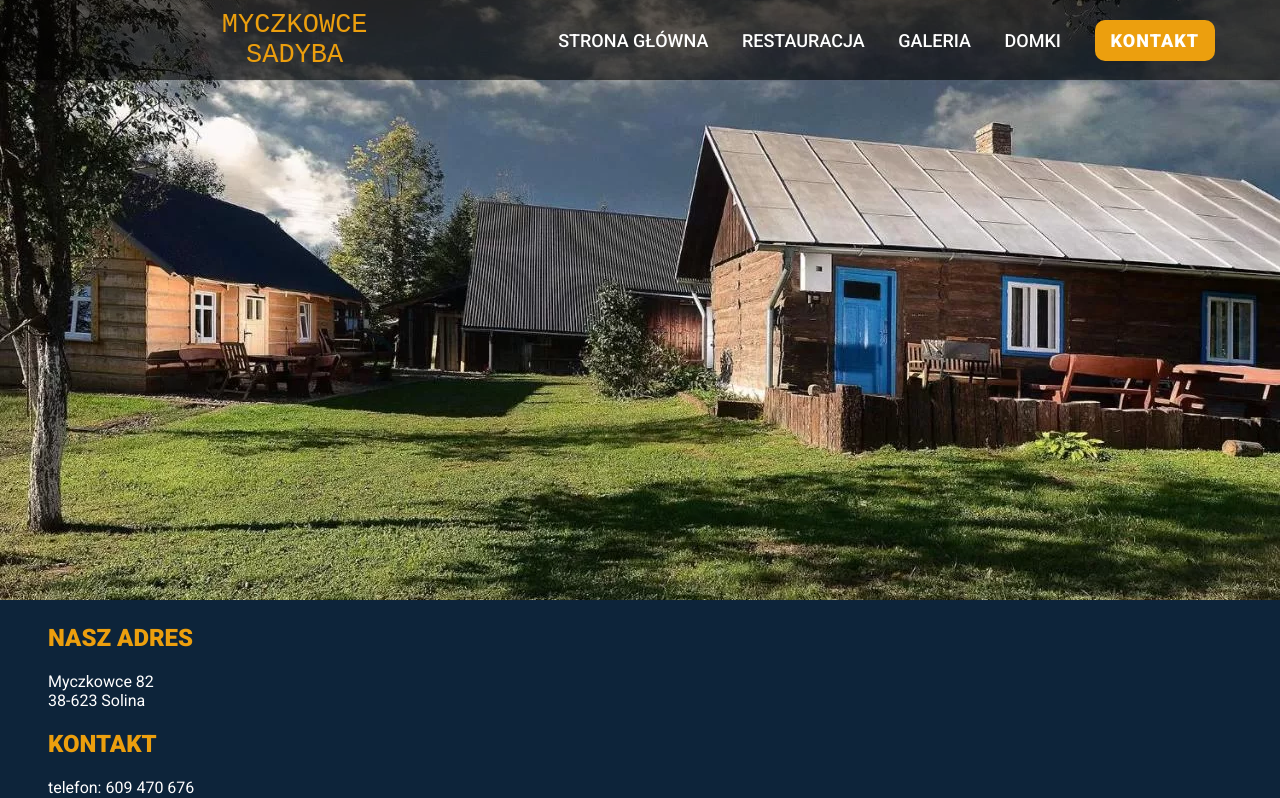
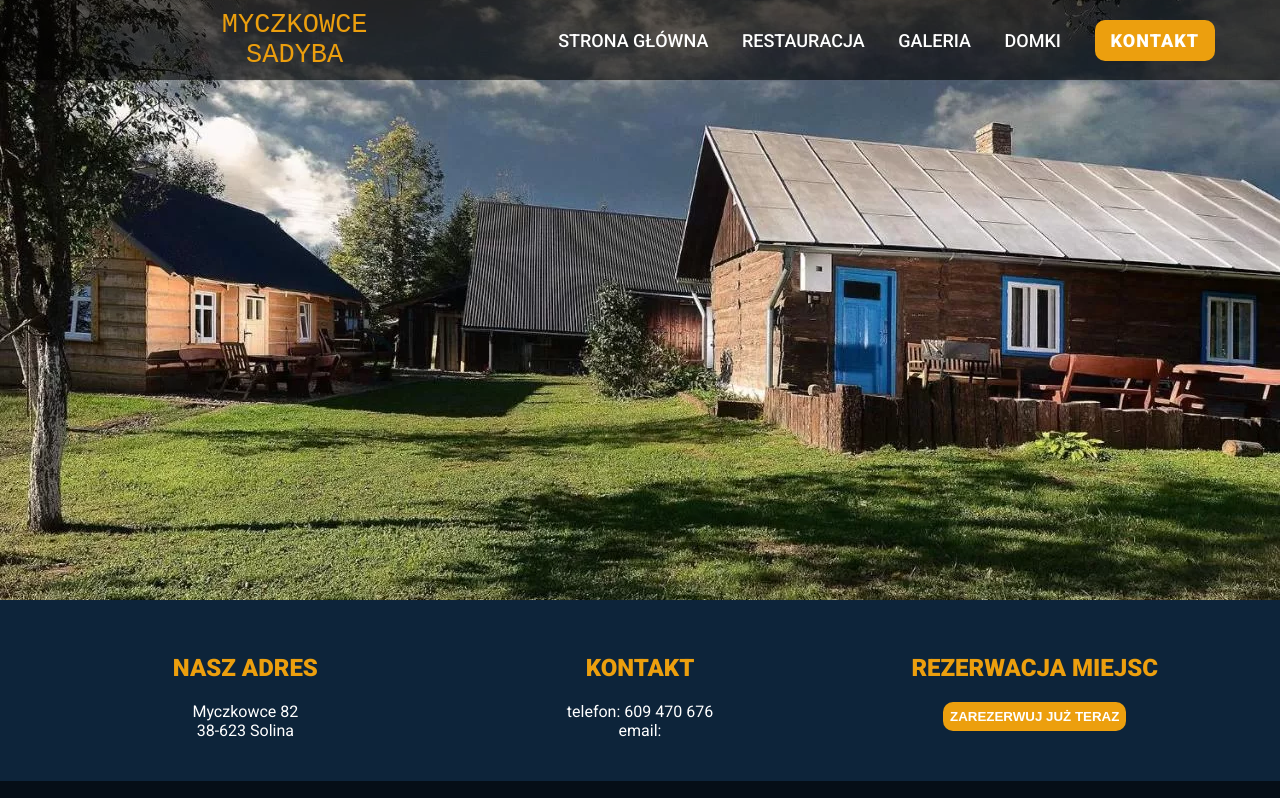
Before and after one commit to radi124/Project, a React (Create React App) app: page /contact in a window 1280 px wide. Shown: the top 798 px of the page. Built offline with nearby package versions, Linux system fonts and the light colour scheme.

Commit message:
contact change

```diff
--- a/src/pages/contact/Contact.js
+++ b/src/pages/contact/Contact.js
@@ -2,41 +2,6 @@ import React from "react";
 import { Grid, Row, Col } from "react-flexbox-grid";
 import styled from "styled-components";
 import img1 from "./images/img1.webp";
-// import React, { Component } from 'react';
-// import GoogleMapReact from 'google-map-react';
-
-// const AnyReactComponent = ({ text }) => <div>{text}</div>;
-
-// class SimpleMap extends Component {
-//   static defaultProps = {
-//     center: {
-//       lat: 59.95,
-//       lng: 30.33
-//     },
-//     zoom: 11
-//   };
-
-//   render() {
-//     return (
-//       // Important! Always set the container height explicitly
-//       <div style={{ height: '100vh', width: '100%' }}>
-//         <GoogleMapReact
-//           bootstrapURLKeys={{ key: /* YOUR KEY HERE */ }}
-//           defaultCenter={this.props.center}
-//           defaultZoom={this.props.zoom}
-//         >
-//           <AnyReactComponent
-//             lat={59.955413}
-//             lng={30.337844}
-//             text="My Marker"
-//           />
-//         </GoogleMapReact>
-//       </div>
-//     );
-//   }
-// }
-
-// export default SimpleMap;
 
 export const Contact = () => {
   return (
@@ -46,17 +11,25 @@ export const Contact = () => {
       </ImageWrapper>
 
       <Grid>
-        <Row>
-          <Col>
-            <ULWrapper>
+        <Row center="xs">
+          <Col xs={6} sm={4} md={4} lg={4}>
+            <ElementWrapper>
               <H2Wrapper>NASZ ADRES</H2Wrapper>
               Myczkowce 82
               <br />
               38-623 Solina
+            </ElementWrapper>
+          </Col>
+          <Col xs={6} sm={4} md={4} lg={4}>
+            <ElementWrapper>
               <H2Wrapper>KONTAKT</H2Wrapper>
               telefon: 609 470 676
               <br />
               email:
+            </ElementWrapper>
+          </Col>
+          <Col xs={12} sm={4} md={4} lg={4}>
+            <ElementWrapper>
               <H2Wrapper>REZERWACJA MIEJSC</H2Wrapper>
               <a
                 href="https://www.booking.com/hotel/pl/myczkowce-sadyba.pl.html?label=gen173nr-1FCAEoggI46AdIM1gEaLYBiAEBmAEeuAEXyAEP2AEB6AEB-AELiAIBqAIDuAKYk5X9BcACAdICJDhmMTE1OGQ1LTUwODktNDUxMy04OGNjLTExNDVmODBiZTRmM9gCBuACAQ;sid=8cbc453a049553240d842fb4b431525f;dest_id=-533901;dest_type=city;dist=0;group_adults=2;group_children=0;hapos=1;hpos=1;no_rooms=1;room1=A%2CA;sb_price_type=total;sr_order=popularity;srepoch=1605024105;srpvid=d5b270b49b0300f9;type=total;ucfs=1&#tab-main"
@@ -64,7 +37,7 @@ export const Contact = () => {
               >
                 <ButtonContact>Zarezerwuj już teraz</ButtonContact>
               </a>
-            </ULWrapper>
+            </ElementWrapper>
           </Col>
         </Row>
       </Grid>
@@ -80,11 +53,15 @@ const Image = styled.img`
 const ImageWrapper = styled.div``;
 const H2Wrapper = styled.h2`
   color: rgb(236, 159, 14);
+  flex-direction: column;
+  display: flex;
+  margin-top: 40px;
 `;
 const ULWrapper = styled.div`
   align-items: center;
   justify-content: center;
   flex-direction: row;
+  display: flex;
 `;
 const ButtonContact = styled.button`
 padding: 7px;
@@ -94,6 +71,7 @@ padding: 7px;
   background-color: rgb(236, 159, 14);
   text-transform: uppercase;
   font-weight:bold;
+
   a {
     color: #ffff;
     text-decoration: none;
@@ -105,3 +83,8 @@ padding: 7px;
     box-shadow: 0 0px 2px  #848484, 0 0px 2px  #848484;
   }
 `;
+const ElementWrapper = styled.div`
+  flex-direction: column;
+  display: flex;
+  padding: 10px 30px 10px 30px;
+`;
--- a/src/pages/galery/Galery.js
+++ b/src/pages/galery/Galery.js
@@ -4,7 +4,6 @@ import Carousel, { Modal, ModalGateway } from "react-images";
 import { Grid, Row, Col } from "react-flexbox-grid";
 import { photos } from "./photos.js";
 import styled from "styled-components";
-import photo1 from "./images/page1.jpg";
 
 export const Galery = () => {
   const [currentImage, setCurrentImage] = useState(0);
@@ -22,12 +21,10 @@ export const Galery = () => {
 
   return (
     <>
-      <ImageWrapper>
-        <Image src={photo1} />
-      </ImageWrapper>
       <Grid>
+        <br />
+        <H1Wrapper>GALERIA</H1Wrapper>
         <div>
-          <H2Wrapper>GALERIA</H2Wrapper>
           <Gallery photos={photos} onClick={openLightbox} />
           <ModalGateway>
             {viewerIsOpen ? (
@@ -48,16 +45,10 @@ export const Galery = () => {
     </>
   );
 };
-const H2Wrapper = styled.h2`
+const H1Wrapper = styled.h1`
   color: rgb(255, 255, 255);
   align-items: center;
   display: flex;
   justify-content: center;
-  padding-top: 40px;
+  padding-top: 90px;
 `;
-const Image = styled.img`
-  height: 300px;
-  width: 100%;
-  object-fit: cover;
-`;
-const ImageWrapper = styled.div``;
```
Also changed, not shown: 1 other file (tests, documents, lock files or other folders).
